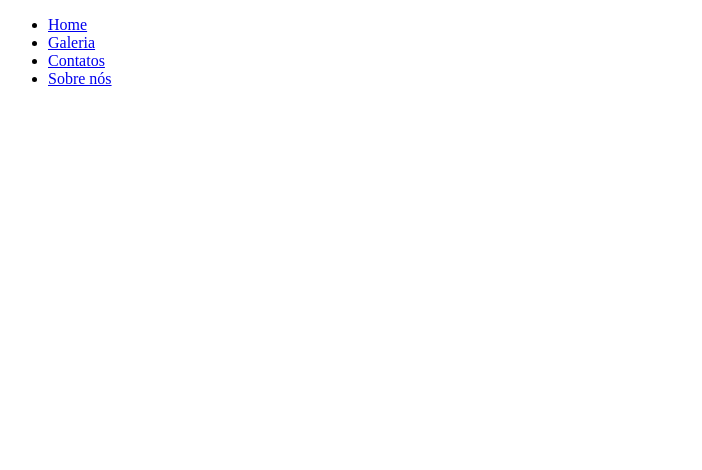
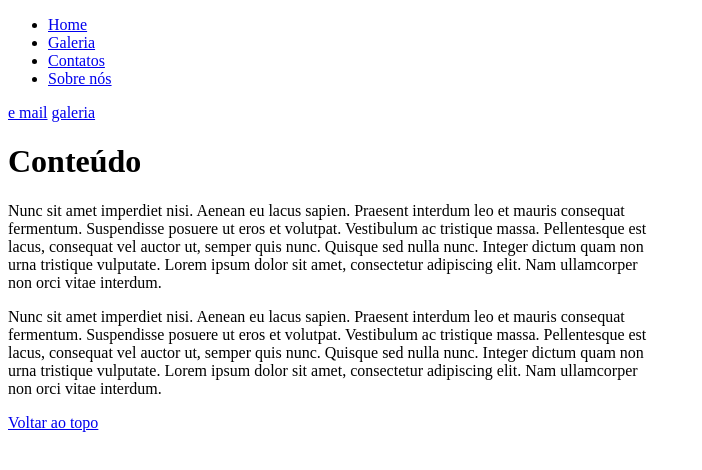
Before and after one commit to Evaldo-comp/Web, a plain HTML site: page HTML/Exemplos/links.html in a window 1280 px wide. Shown: the whole page, without its empty margins (0-702 px from the left). Drawn offline with Linux system fonts and the light colour scheme.

Commit message:
Update links.html

```diff
--- a/HTML/Exemplos/links.html
+++ b/HTML/Exemplos/links.html
@@ -2,10 +2,11 @@
 <html lang = 'pt-br'>
 	<head>
 		<meta charset="utf-8">
-		<title>Links para o mesmo site</title>
+		<title>Links </title>
 	</head>
 
 	<body>
+		<!-- Links para o memso site -->
 		<ul>
     		<li><a href="Home">Home</a></li>
     		<li><a href="Galeria">Galeria</a></li>
@@ -13,5 +14,29 @@
     		<li><a href="Sobre Nós">Sobre nós</a></li>
 		</ul>
 
+
+		<!-- Links para o e-mail -->
+
+		<a href =”mailto:meuemail@gmail.com”>e mail</a>
+
+		<!-- abrindo link em uma aba diferente da atual-->
+		<a href=”link do site” target = “_blank”>galeria</a>
+
+		<!-- abrindo u link dentro da mesma página -->
+
+		<h1>Conteúdo</h1>
+		<p id = "Paragrafo01">	Nunc sit amet imperdiet nisi. Aenean eu lacus sapien. Praesent interdum leo et mauris consequat<br> fermentum. Suspendisse posuere ut eros et volutpat. Vestibulum ac tristique massa. Pellentesque est <br>lacus, consequat vel auctor ut, semper quis nunc. Quisque sed nulla nunc. Integer dictum quam non <br>urna tristique vulputate. Lorem ipsum dolor sit amet, consectetur adipiscing elit. Nam ullamcorper <br>non orci vitae interdum.</p>
+
+		<p>	Nunc sit amet imperdiet nisi. Aenean eu lacus sapien. Praesent interdum leo et mauris consequat<br> fermentum. Suspendisse posuere ut eros et volutpat. Vestibulum ac tristique massa. Pellentesque est <br>lacus, consequat vel auctor ut, semper quis nunc. Quisque sed nulla nunc. Integer dictum quam non <br>urna tristique vulputate. Lorem ipsum dolor sit amet, consectetur adipiscing elit. Nam ullamcorper <br>non orci vitae interdum.</p>
+
+		<a href="#Paragrafo01">Voltar ao topo</a>
+
+
+		<!-- Linkando para uma parte específica de outro site -->
+
+			<a href=”http://www.meusite.com/#contados”></a>
+
+
+
 	</body>
 </html>
```
